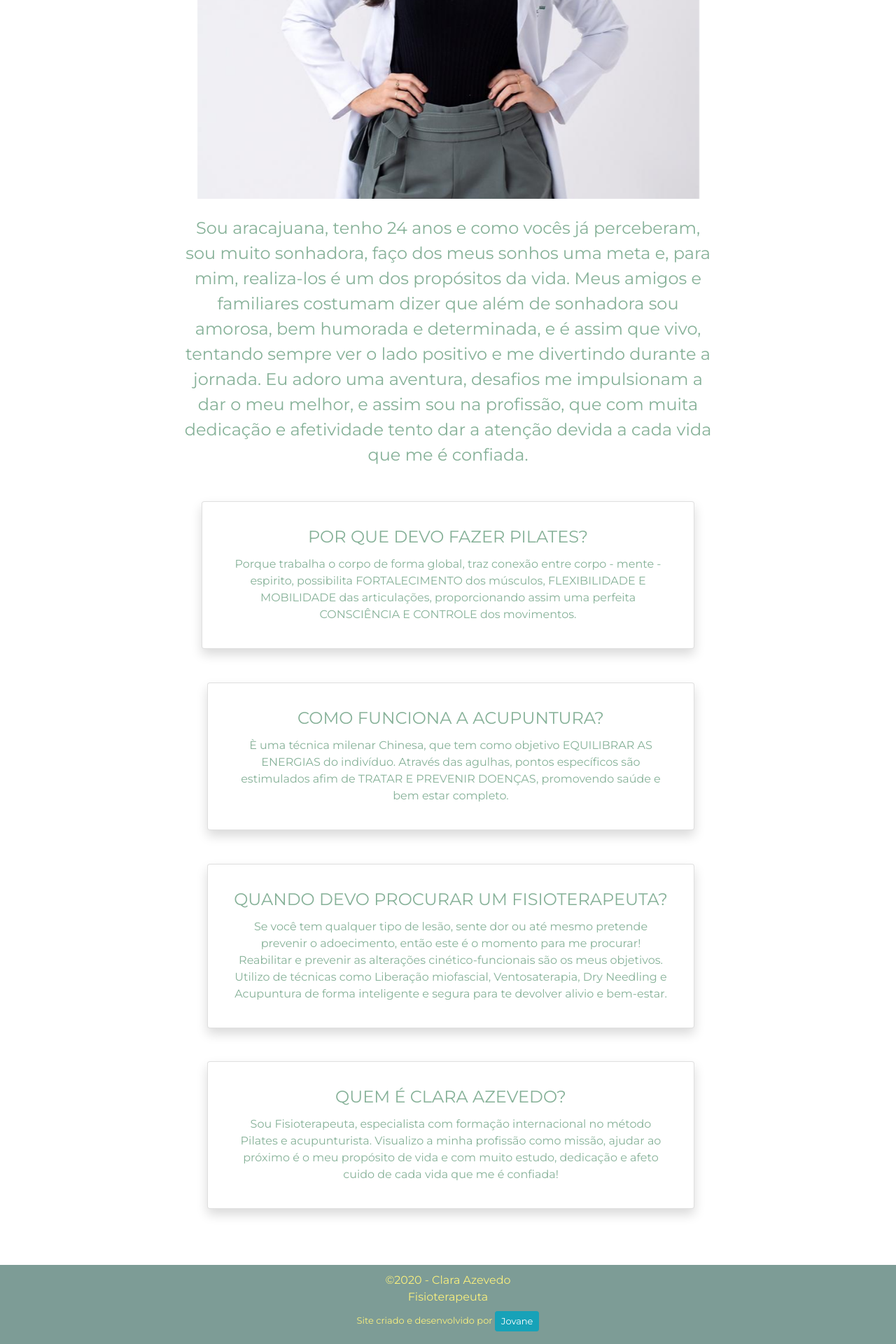
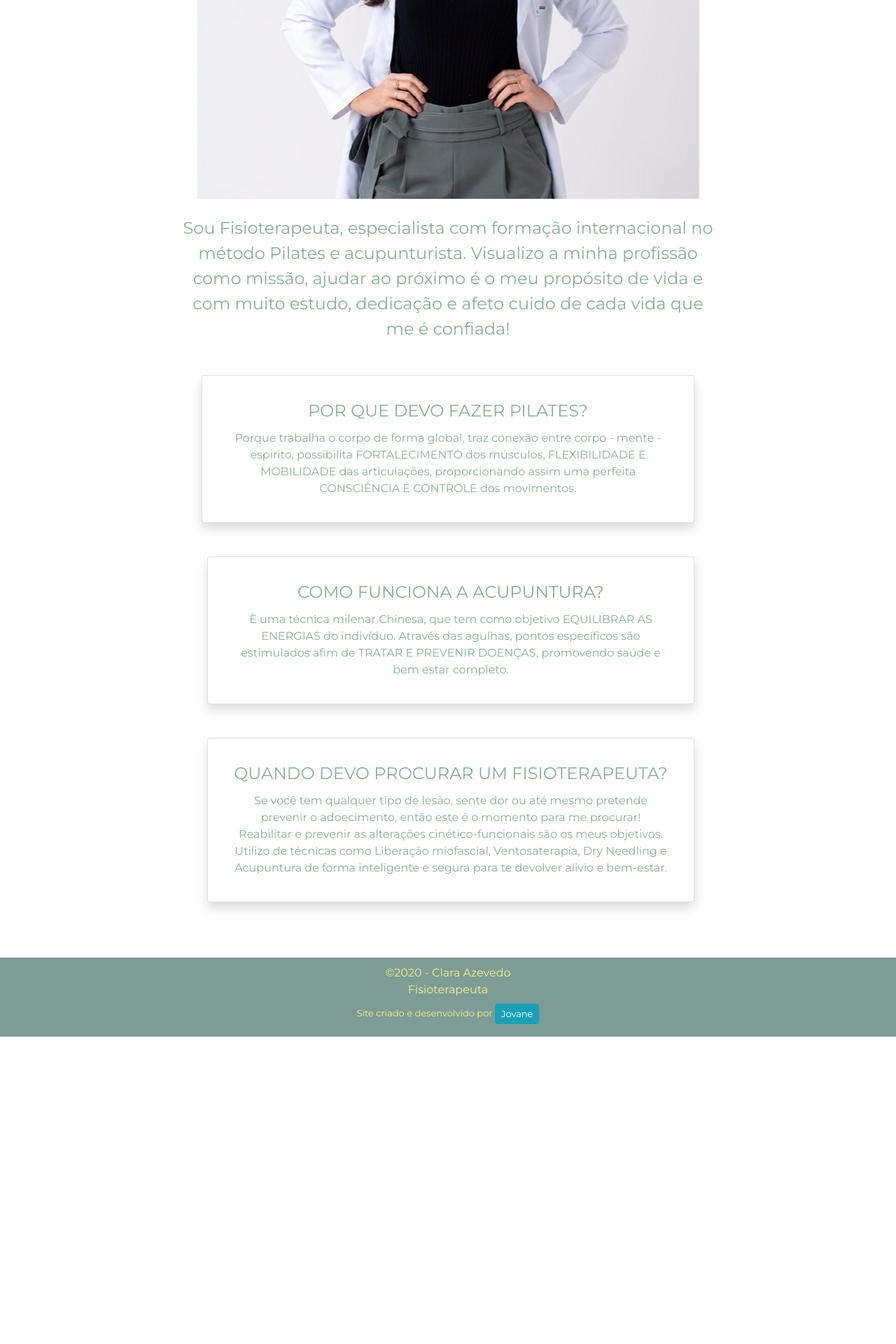
Before and after one commit to jcgsr/Escurinha, a Vue app: page /sobre in a window 1280 px wide. Shown: the part 559-2479 px from the top of the page at 70% size. After the commit the page ends 2040 px from the top, so only its background shows below. Built offline with nearby package versions, Linux system fonts and the light colour scheme.

Commit message:
texto quem sou eu

```diff
--- a/src/components/Sobre.vue
+++ b/src/components/Sobre.vue
@@ -1,17 +1,13 @@
 <template>
   <div id="sobre">
-    <h1 class="mt-2">Clara Azevedo</h1>
+    <h1 class="mt-2">Quem é Clara Azevedo?</h1>
     <div class="parallax animate__animated animate__backInDown"></div>
 
     <div class="texto mt-4 animate__animated animate__backInUp">
-      Sou aracajuana, tenho 24 anos e como vocês já perceberam, sou muito
-      sonhadora, faço dos meus sonhos uma meta e, para mim, realiza-los é um dos
-      propósitos da vida. Meus amigos e familiares costumam dizer que além de
-      sonhadora sou amorosa, bem humorada e determinada, e é assim que vivo,
-      tentando sempre ver o lado positivo e me divertindo durante a jornada. Eu
-      adoro uma aventura, desafios me impulsionam a dar o meu melhor, e assim
-      sou na profissão, que com muita dedicação e afetividade tento dar a
-      atenção devida a cada vida que me é confiada.
+      Sou Fisioterapeuta, especialista com formação internacional no método
+          Pilates e acupunturista. Visualizo a minha profissão como missão,
+          ajudar ao próximo é o meu propósito de vida e com muito estudo,
+          dedicação e afeto cuido de cada vida que me é confiada!
     </div>
     <div class="services">
       <b-card
@@ -49,17 +45,7 @@
           segura para te devolver alivio e bem-estar.
         </b-card-text>
       </b-card>
-      <b-card
-        class="mt-5 animate__animated animate__bounceInRight card shadow p-3 bg-blue rounded"
-        title="QUEM É CLARA AZEVEDO?"
-      >
-        <b-card-text class="card-text">
-          Sou Fisioterapeuta, especialista com formação internacional no método
-          Pilates e acupunturista. Visualizo a minha profissão como missão,
-          ajudar ao próximo é o meu propósito de vida e com muito estudo,
-          dedicação e afeto cuido de cada vida que me é confiada!
-        </b-card-text>
-      </b-card>
+
     </div>
   </div>
 </template>
```
